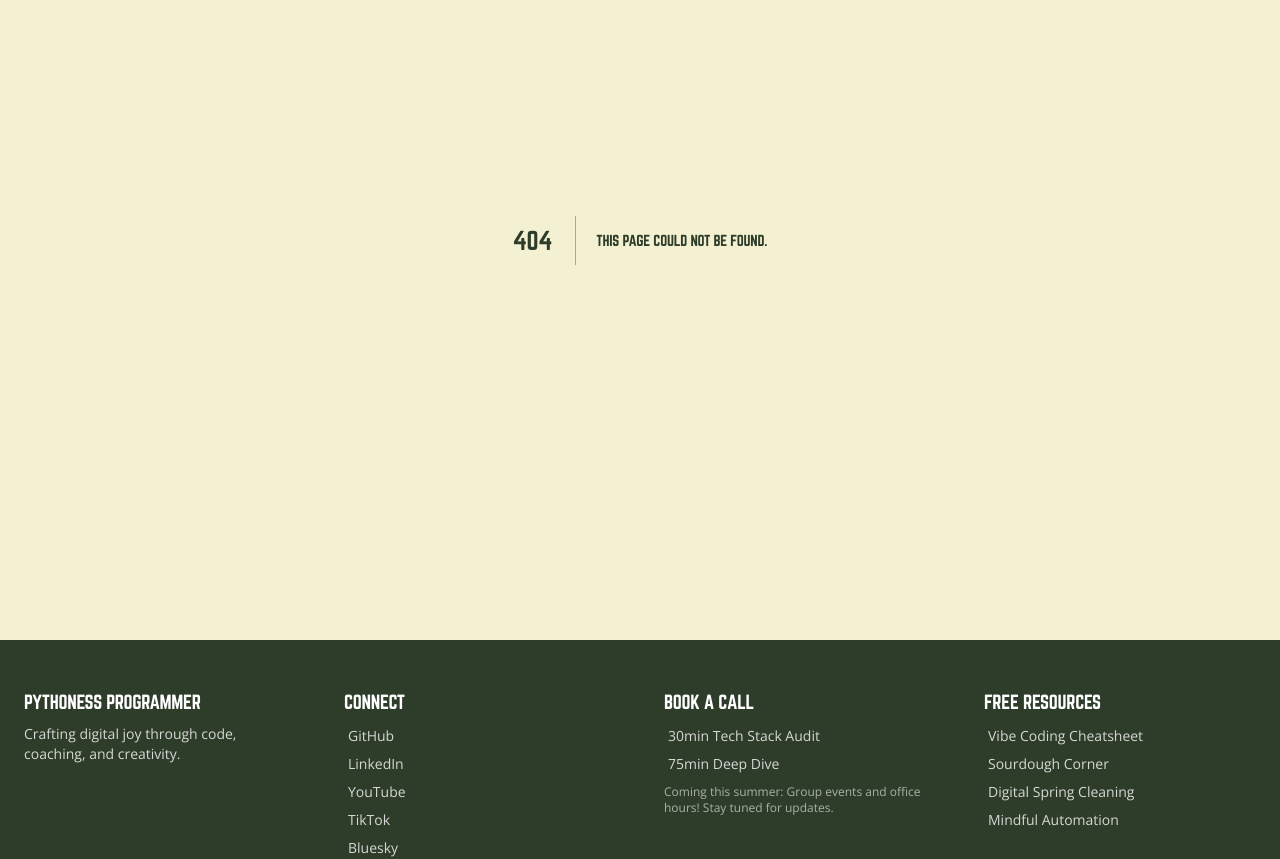
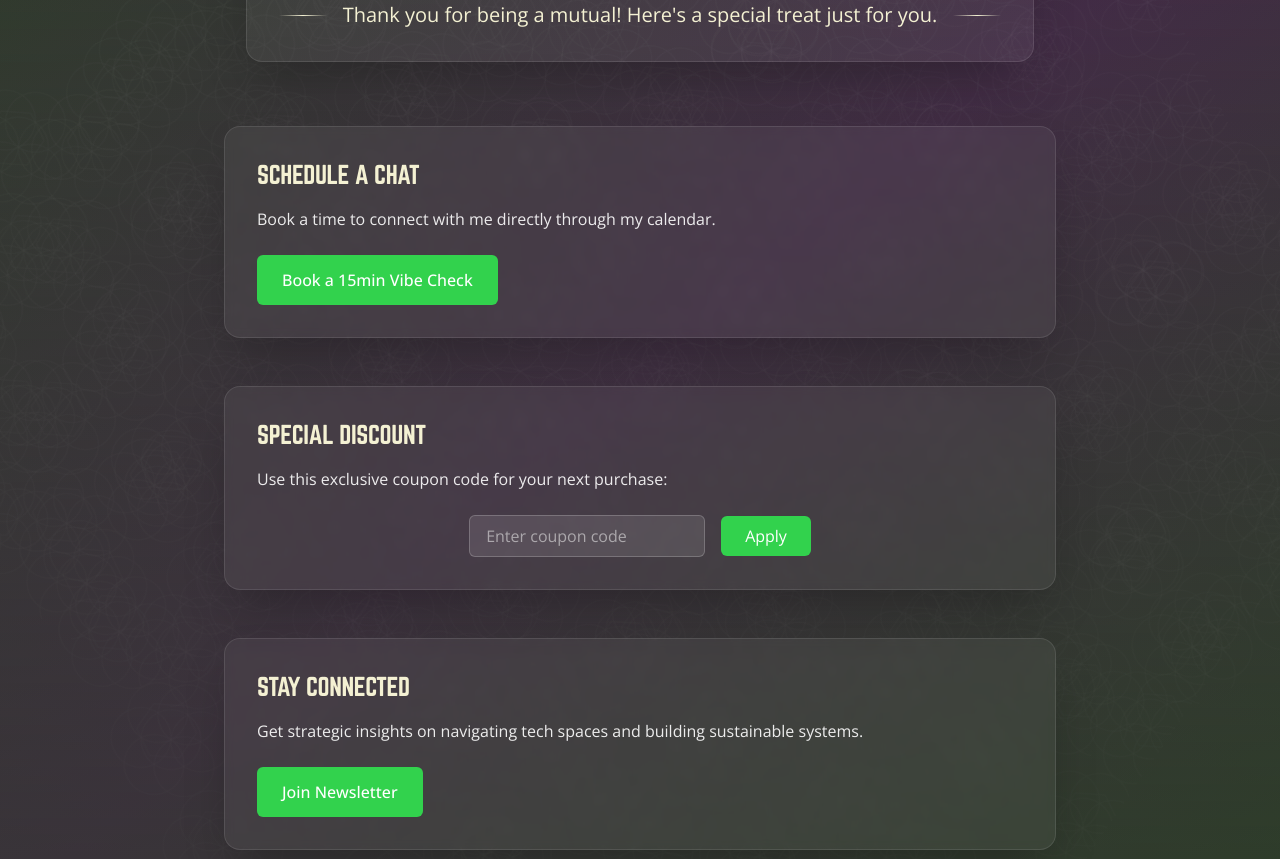
Before and after one commit to devandapaige/pythoness-programmer, a Next.js app: page /mutuals in a window 1280 px wide. Before the commit this address had no page. Shown: the part 240-1099 px from the top of the page. Built offline with nearby package versions, Linux system fonts and the light colour scheme.

Commit message:
Podcast rss feed

```diff
--- /dev/null
+++ b/src/app/mutuals/page.tsx
@@ -0,0 +1,160 @@
+'use client';
+
+import { useState } from 'react';
+import Link from 'next/link';
+
+interface CouponState {
+  code: string;
+}
+
+export default function MutualsPage() {
+  const [couponCode, setCouponCode] = useState<CouponState['code']>('');
+
+  const handleCouponSubmit = () => {
+    // Add your coupon validation logic here
+    alert('Coupon code applied!');
+  };
+
+  return (
+    <main className="relative min-h-screen bg-gradient-to-br from-brand-green-dark via-brand-purple-dark to-brand-green-dark text-white overflow-hidden">
+      {/* Background patterns */}
+      <div className="absolute inset-0">
+        <div className="absolute inset-0 opacity-[0.05] bg-[url('/pattern.svg')] bg-repeat animate-[spin_60s_linear_infinite]"></div>
+        <div className="absolute inset-0 opacity-[0.05] bg-[url('/pattern.svg')] bg-repeat [transform:rotate(60deg)] animate-[spin_80s_linear_reverse_infinite]"></div>
+        <div className="absolute inset-0 bg-gradient-to-t from-brand-green-dark/50 to-transparent"></div>
+      </div>
+
+      <div className="relative max-w-4xl mx-auto px-4 py-16 sm:px-6 lg:px-8">
+        {/* Header Section */}
+        <div className="text-center mb-16 animate-fade-in-up">
+          <div className="inline-block bg-white/5 backdrop-blur-sm rounded-2xl p-8 border border-white/10 shadow-2xl">
+            <h1 className="text-4xl md:text-5xl font-display mb-4 text-white">
+              Welcome to My Space
+            </h1>
+            <div className="flex items-center justify-center gap-4">
+              <div className="h-px w-12 bg-gradient-to-r from-transparent via-brand-cream to-transparent"></div>
+              <p className="text-xl text-brand-cream">
+                Thank you for being a mutual! Here&apos;s a special treat just for you.
+              </p>
+              <div className="h-px w-12 bg-gradient-to-r from-transparent via-brand-cream to-transparent"></div>
+            </div>
+          </div>
+        </div>
+
+        <div className="space-y-12">
+          {/* Calendar Section */}
+          <div className="bg-white/5 backdrop-blur-sm rounded-2xl p-8 border border-white/10 shadow-2xl animate-fade-in-up">
+            <h2 className="text-2xl font-display mb-4 text-brand-cream">
+              Schedule a Chat
+            </h2>
+            <p className="text-white/90 mb-6">
+              Book a time to connect with me directly through my calendar.
+            </p>
+            <Link
+              href="https://cal.com/pythoness/15min"
+              target="_blank"
+              rel="noopener noreferrer"
+              className="inline-flex items-center px-6 py-3 border border-transparent text-base font-medium rounded-md text-white bg-brand-green-accent hover:bg-opacity-90 transition-all duration-300 transform hover:scale-105 hover:shadow-lg shadow-brand-green-accent/20"
+            >
+              Book a 15min Vibe Check
+            </Link>
+          </div>
+
+          {/* Coupon Section */}
+          <div className="bg-white/5 backdrop-blur-sm rounded-2xl p-8 border border-white/10 shadow-2xl animate-fade-in-up">
+            <h2 className="text-2xl font-display mb-4 text-brand-cream">
+              Special Discount
+            </h2>
+            <p className="text-white/90 mb-6">
+              Use this exclusive coupon code for your next purchase:
+            </p>
+            <div className="flex flex-col sm:flex-row items-center justify-center gap-4">
+              <input
+                type="text"
+                value={couponCode}
+                onChange={(e: React.ChangeEvent<HTMLInputElement>) => setCouponCode(e.target.value)}
+                placeholder="Enter coupon code"
+                className="w-full sm:w-auto px-4 py-2 bg-white/10 border border-white/20 rounded-md text-white placeholder-white/50 focus:ring-2 focus:ring-brand-green-accent focus:border-transparent"
+              />
+              <button
+                onClick={handleCouponSubmit}
+                className="w-full sm:w-auto px-6 py-2 bg-brand-green-accent text-white rounded-md hover:bg-opacity-90 transition-all duration-300 transform hover:scale-105 hover:shadow-lg shadow-brand-green-accent/20"
+              >
+                Apply
+              </button>
+            </div>
+          </div>
+
+          {/* Newsletter Section */}
+          <div className="bg-white/5 backdrop-blur-sm rounded-2xl p-8 border border-white/10 shadow-2xl animate-fade-in-up">
+            <h2 className="text-2xl font-display mb-4 text-brand-cream">
+              Stay Connected
+            </h2>
+            <p className="text-white/90 mb-6">
+              Get strategic insights on navigating tech spaces and building sustainable systems.
+            </p>
+            <Link
+              href="https://pythoness.beehiiv.com"
+              target="_blank"
+              rel="noopener noreferrer"
+              className="inline-flex items-center px-6 py-3 border border-transparent text-base font-medium rounded-md text-white bg-brand-green-accent hover:bg-opacity-90 transition-all duration-300 transform hover:scale-105 hover:shadow-lg shadow-brand-green-accent/20"
+            >
+              Join Newsletter
+            </Link>
+          </div>
+
+          {/* Podcast & Branding Section - Commented Out */}
+          {/*
+          <div className="bg-white/5 backdrop-blur-sm rounded-2xl p-8 border border-white/10 shadow-2xl animate-fade-in-up">
+            <h2 className="text-2xl font-display mb-4 text-brand-cream">
+              Media Kit & Branding
+            </h2>
+            <p className="text-white/90 mb-6">
+              Access my podcast one sheet and branding guidelines for collaborations.
+            </p>
+            <div className="grid grid-cols-1 md:grid-cols-2 gap-6">
+              {/* Podcast One Sheet */}
+              {/*
+              <div className="bg-white/10 rounded-xl p-6 border border-white/20">
+                <h3 className="text-xl font-display mb-3 text-brand-cream">
+                  Podcast One Sheet
+                </h3>
+                <p className="text-white/80 mb-4">
+                  Download my podcast one sheet for collaboration opportunities.
+                </p>
+                <Link
+                  href="/media-kit/podcast-one-sheet.pdf"
+                  target="_blank"
+                  rel="noopener noreferrer"
+                  className="inline-flex items-center px-4 py-2 bg-brand-green-accent text-white rounded-md hover:bg-opacity-90 transition-all duration-300 transform hover:scale-105 hover:shadow-lg shadow-brand-green-accent/20"
+                >
+                  Download One Sheet
+                </Link>
+              </div>
+
+              {/* Branding Guidelines */}
+              {/*
+              <div className="bg-white/10 rounded-xl p-6 border border-white/20">
+                <h3 className="text-xl font-display mb-3 text-brand-cream">
+                  Branding Guidelines
+                </h3>
+                <p className="text-white/80 mb-4">
+                  Access my brand assets and guidelines for consistent representation.
+                </p>
+                <Link
+                  href="/media-kit/branding-guidelines.pdf"
+                  target="_blank"
+                  rel="noopener noreferrer"
+                  className="inline-flex items-center px-4 py-2 bg-brand-green-accent text-white rounded-md hover:bg-opacity-90 transition-all duration-300 transform hover:scale-105 hover:shadow-lg shadow-brand-green-accent/20"
+                >
+                  View Guidelines
+                </Link>
+              </div>
+            </div>
+          </div>
+          */}
+        </div>
+      </div>
+    </main>
+  );
+}
--- /dev/null
+++ b/src/app/podcast.xml/route.ts
@@ -0,0 +1,24 @@
+import { NextResponse } from 'next/server'
+
+export const dynamic = 'force-dynamic'
+export const revalidate = 3600 // Revalidate every hour
+
+export async function GET() {
+  const baseUrl = process.env.NEXT_PUBLIC_BASE_URL || 'https://pythonessprogrammer.com'
+
+  // Fetch podcast feed from Substack
+  const response = await fetch('https://api.substack.com/feed/podcast/4307103.rss')
+  const substackFeed = await response.text()
+
+  // Parse the Substack feed and transform it to match your domain
+  const transformedFeed = substackFeed
+    .replace(/https:\/\/pythoness\.substack\.com/g, baseUrl)
+    .replace(/https:\/\/api\.substack\.com\/feed\/podcast\/4307103\.rss/g, `${baseUrl}/podcast.xml`)
+
+  return new NextResponse(transformedFeed, {
+    headers: {
+      'Content-Type': 'application/xml',
+      'Cache-Control': 'public, s-maxage=3600, stale-while-revalidate=86400',
+    },
+  })
+}
```
